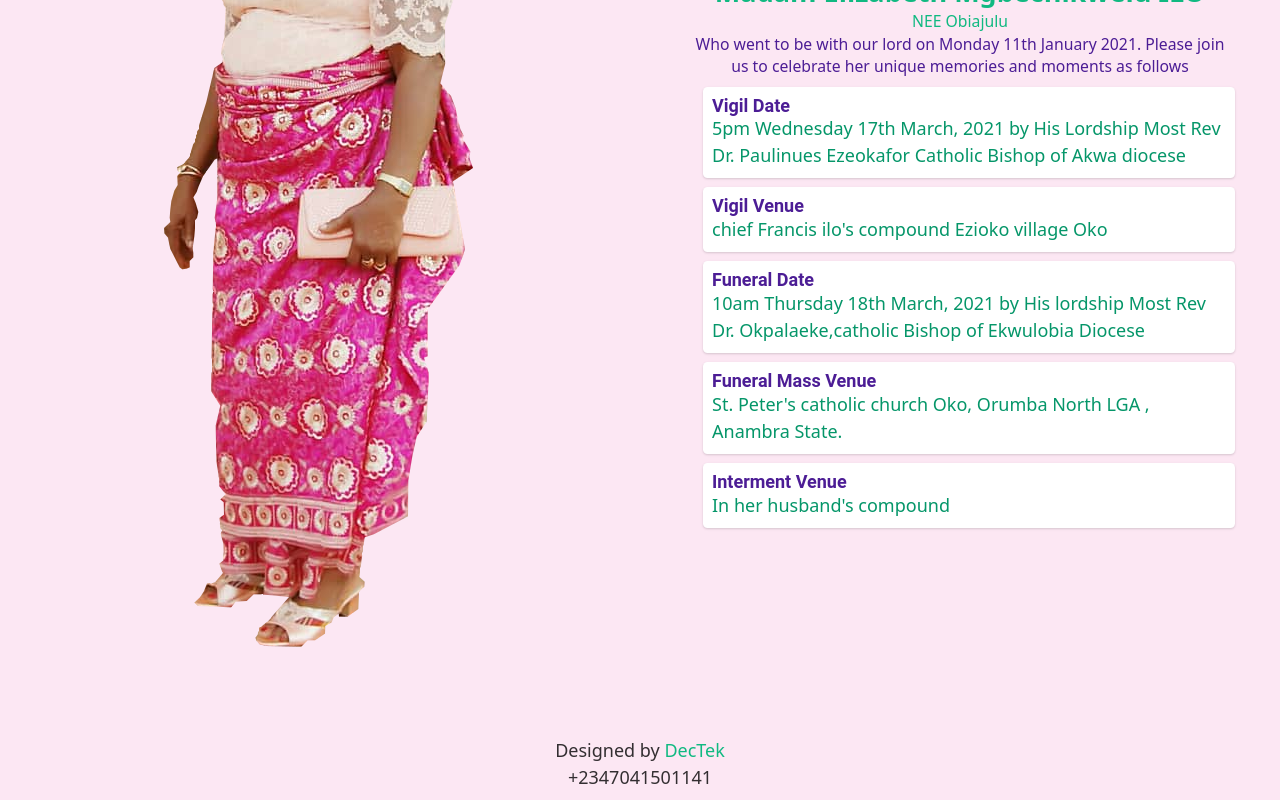
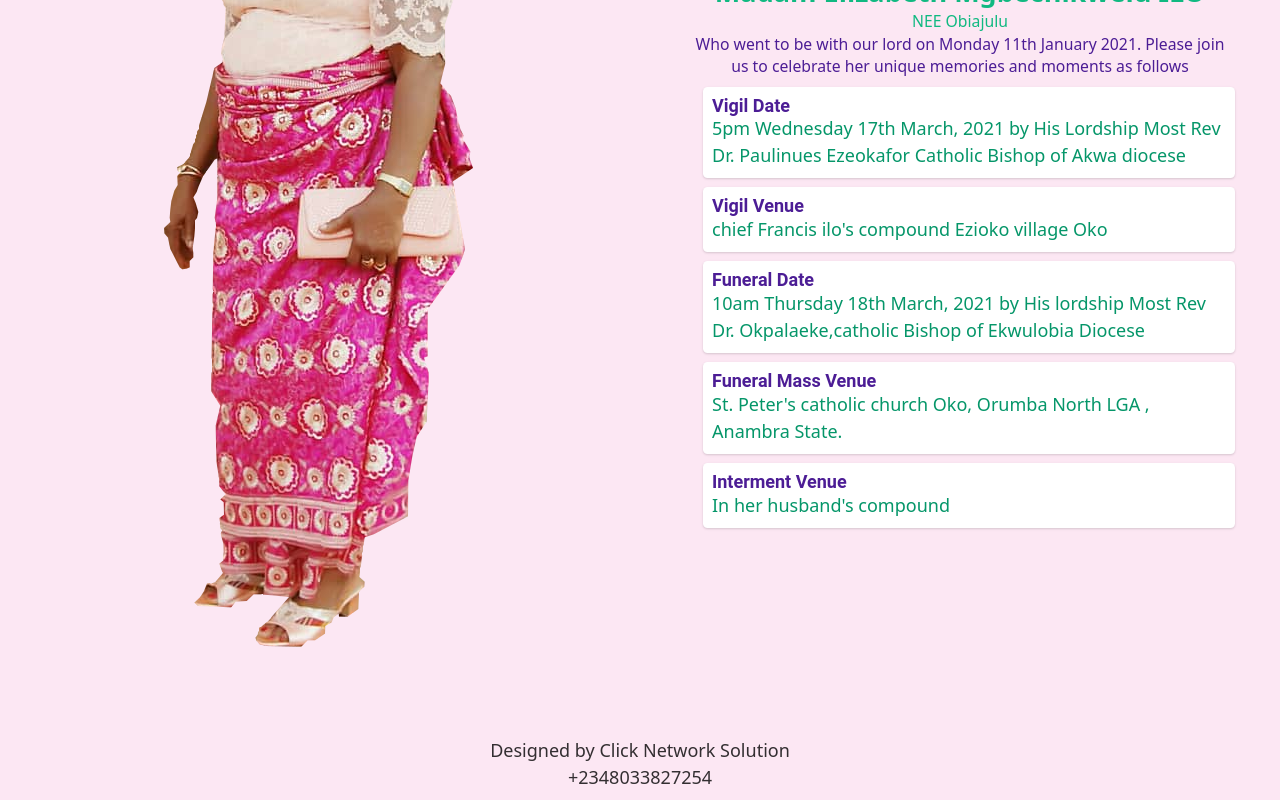
Before and after one commit to Zedonboy/elizabethSite, a Gatsby site: page / in a window 1280 px wide. Shown: the part 468-1268 px from the top of the page. Built offline with nearby package versions, Linux system fonts and the light colour scheme; Gatsby itself is replaced by a stand-in of ours.

Commit message:
change my signature to click network solution

```diff
--- a/src/components/layout.js
+++ b/src/components/layout.js
@@ -61,8 +61,8 @@ const Layout = ({ children }) => {
       </nav>
       {children}
       <footer className="p-2 flex flex-col justify-center items-center">
-        <span> Designed by <a className="text-green-500 text-base" href="https://twitter.com/dtc_inc">DecTek</a></span>
-        <p>+2347041501141</p>
+        <span> Designed by Click Network Solution</span>
+        <p>+2348033827254</p>
       </footer>
       </section>
     </>
```
